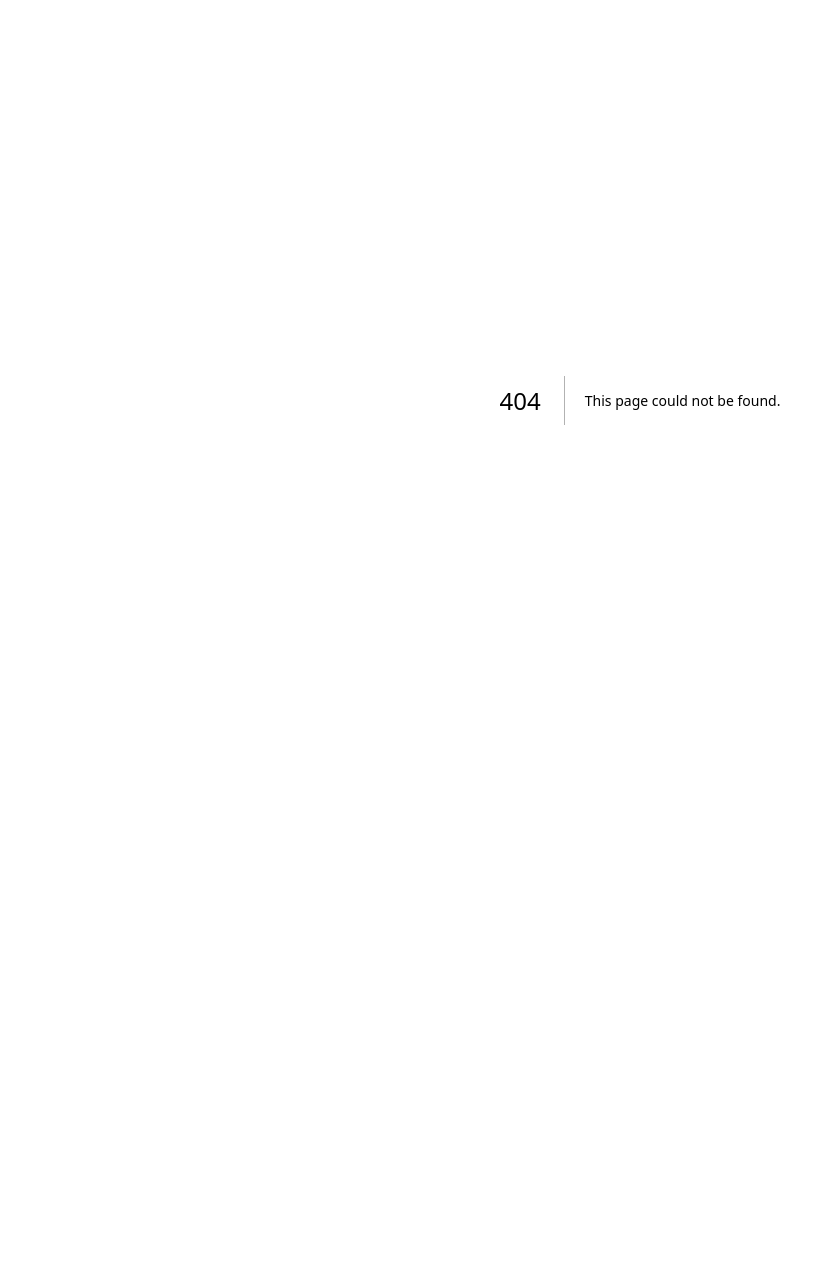
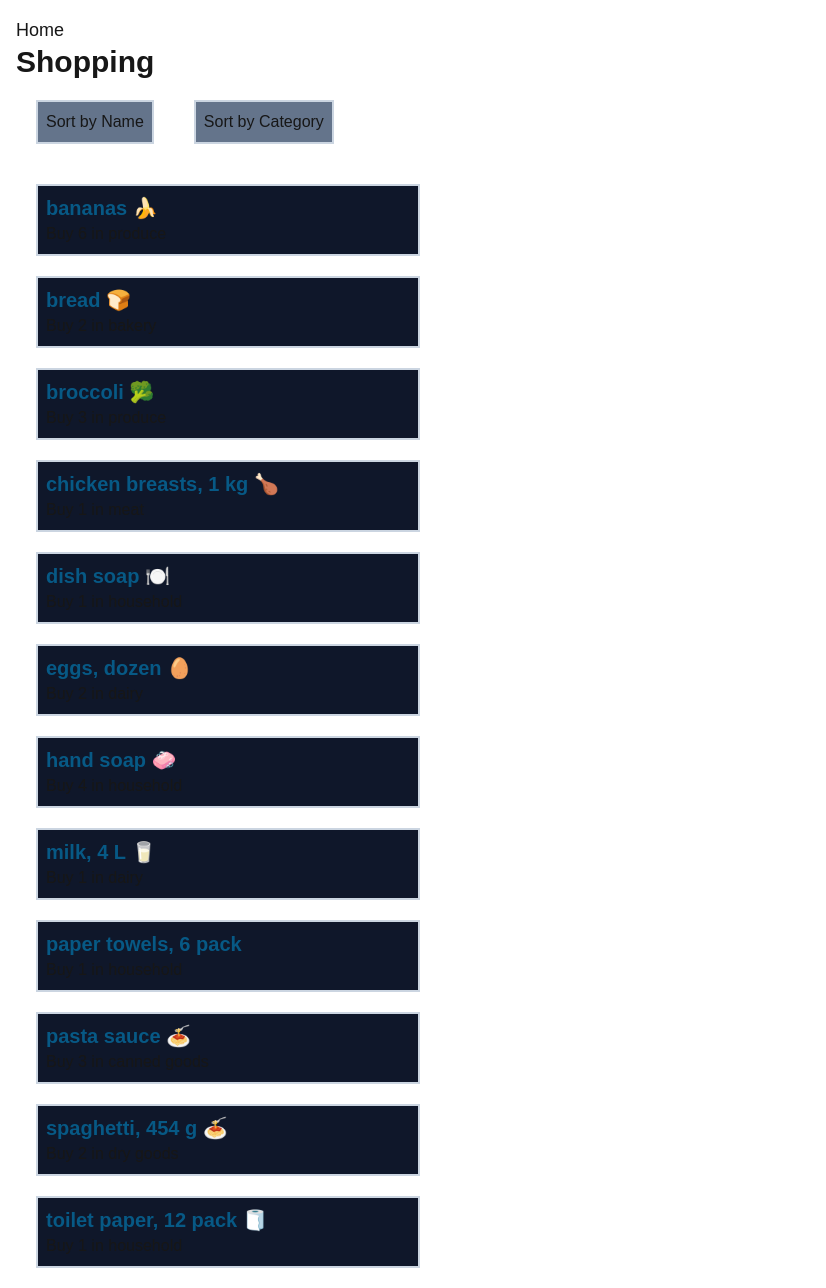
Before and after one commit to Jaxsimon2/cprg306-assignments, a Next.js app: page /week-6 in a window 1280 px wide. Before the commit this address had no page. Shown: the whole page, without its empty margins (0-826 px from the left). Before the commit the page ends 800 px from the top, so only its background shows below. Built offline with nearby package versions, Linux system fonts and the light colour scheme.

Commit message:
Week 6 Assignment
Import List from Json and sort by name or caategory

```diff
--- a/app/page.js
+++ b/app/page.js
@@ -16,6 +16,9 @@ export default function Page() {
     <li>
       <Link href="/week-5">Week 5 Assignment</Link>
     </li>
+    <li>
+      <Link href="/week-6">Week 6 Assignment</Link>
+    </li>
   </main>
   );
 }
--- a/app/week-5/new-item.js
+++ b/app/week-5/new-item.js
@@ -40,6 +40,7 @@ export default function NewItem(){
                 {/* <label htmlFor="name"></label> */}
                 <div>
                     <input
+                        required
                         placeholder="Item Name"
                         id="name"
                         type="text"
--- /dev/null
+++ b/app/week-6/item-list.js
@@ -0,0 +1,45 @@
+"use client"
+import Item from "./item";
+import { useState } from "react";
+import itemsJson from "./items.json";
+
+
+export default function ItemList(){
+
+    const[sortBy, setSortBy] = useState("name");
+
+    let items = [...itemsJson];
+
+    if (sortBy === "name"){
+        items.sort((a, b) => a.name.localeCompare(b.name));
+    }
+    if (sortBy === "category"){
+        items.sort((a, b) => a.category.localeCompare(b.category));
+    }
+
+
+    const sortName = () => {
+        setSortBy("name");
+    };
+
+    const sortCategory = () => {
+        setSortBy("category");
+    };
+
+
+    return(
+    <main>
+        <button className="m-5 bg-slate-500 p-2 border-2 border-slate-300" onClick={sortName}>Sort by Name</button>
+        <button className="m-5 bg-slate-500 p-2 border-2 border-slate-300" onClick={sortCategory}>Sort by Category</button>
+        <ul>
+            {items.map((item) =>
+                <Item key={item.id}
+                name={item.name}
+                quantity={item.quantity}
+                category={item.category}/>
+            )}
+        </ul>
+    </main>
+      );
+
+}
--- /dev/null
+++ b/app/week-6/item.js
@@ -0,0 +1,8 @@
+export default function Item({ name, quantity, category}){
+    return(
+        <section className="m-5 w-96 bg-slate-900 p-2 border-2 border-slate-300">
+            <h3 className="text-xl font-bold text-sky-800">{name}</h3>
+            <p>Buy {quantity} in {category}</p>
+        </section>
+    );
+}
--- /dev/null
+++ b/app/week-6/items.json
@@ -0,0 +1,74 @@
+[
+    {
+      "id": "1h2GJKH12gkHG31h1H",
+      "name": "milk, 4 L 🥛",
+      "quantity": 1,
+      "category": "dairy"
+    },
+    {
+      "id": "2KJH3k2j3H1k2J3K1H",
+      "name": "bread 🍞",
+      "quantity": 2,
+      "category": "bakery"
+    },
+    {
+      "id": "3h2KJH3k2j3H1k2J3",
+      "name": "eggs, dozen 🥚",
+      "quantity": 2,
+      "category": "dairy"
+    },
+    {
+      "id": "4k2J3K1H2GJKH12gk",
+      "name": "bananas 🍌",
+      "quantity": 6,
+      "category": "produce"
+    },
+    {
+      "id": "5H1h1H2KJH3k2j3H",
+      "name": "broccoli 🥦",
+      "quantity": 3,
+      "category": "produce"
+    },
+    {
+      "id": "6H1k2J3K1H2GJKH1",
+      "name": "chicken breasts, 1 kg 🍗",
+      "quantity": 1,
+      "category": "meat"
+    },
+    {
+      "id": "7gkHG31h1H2KJH3k",
+      "name": "pasta sauce 🍝",
+      "quantity": 3,
+      "category": "canned goods"
+    },
+    {
+      "id": "8j3H1k2J3K1H2GJK",
+      "name": "spaghetti, 454 g 🍝",
+      "quantity": 2,
+      "category": "dry goods"
+    },
+    {
+      "id": "9H12gkHG31h1H2KJ",
+      "name": "toilet paper, 12 pack 🧻",
+      "quantity": 1,
+      "category": "household"
+    },
+    {
+      "id": "10H3k2j3H1k2J3K1",
+      "name": "paper towels, 6 pack",
+      "quantity": 1,
+      "category": "household"
+    },
+    {
+      "id": "11k2J3K1H2GJKH12",
+      "name": "dish soap 🍽️",
+      "quantity": 1,
+      "category": "household"
+    },
+    {
+      "id": "12GJKH12gkHG31h1",
+      "name": "hand soap 🧼",
+      "quantity": 4,
+      "category": "household"
+    }
+  ]
--- /dev/null
+++ b/app/week-6/page.js
@@ -0,0 +1,16 @@
+import Link from "next/link";
+import ItemList from "./item-list";
+
+export default function Page(){
+
+    return(
+
+        <main className="m-4">
+            <Link href="/" className="text-lg">Home</Link>
+            <h1 className="text-3xl font-bold">Shopping</h1>
+            <ItemList/>
+
+        </main>
+
+    );
+}
```
